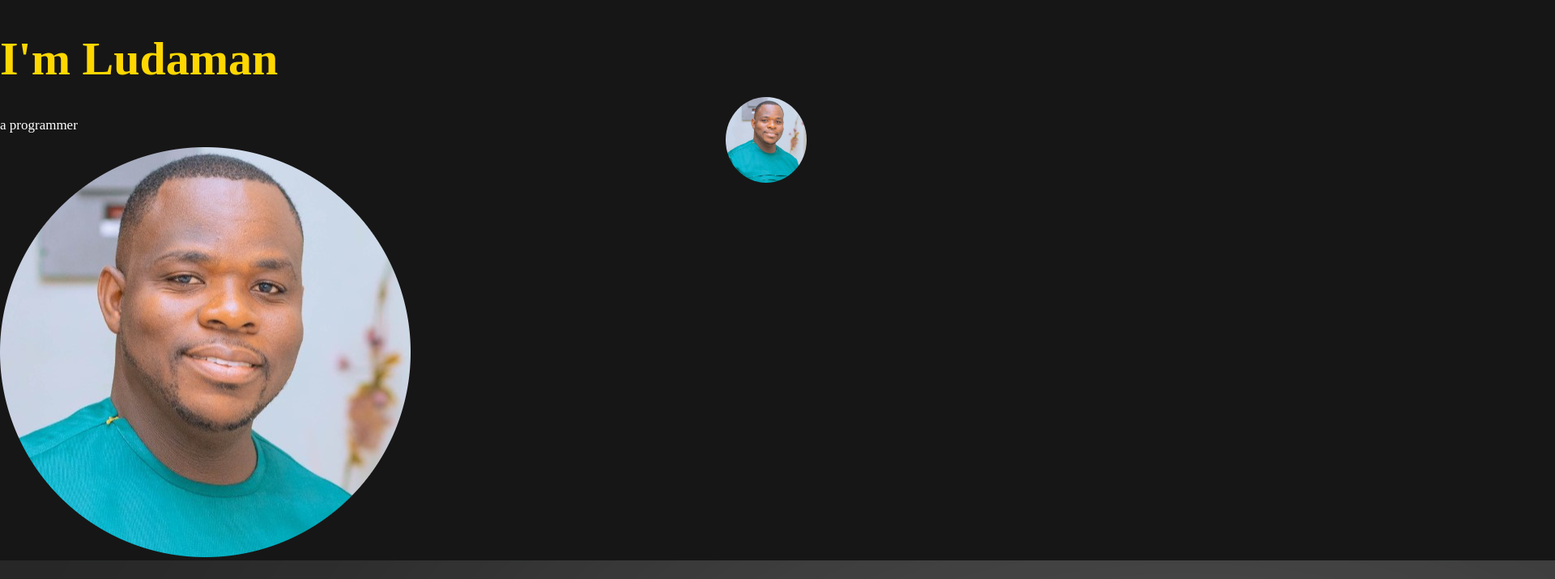
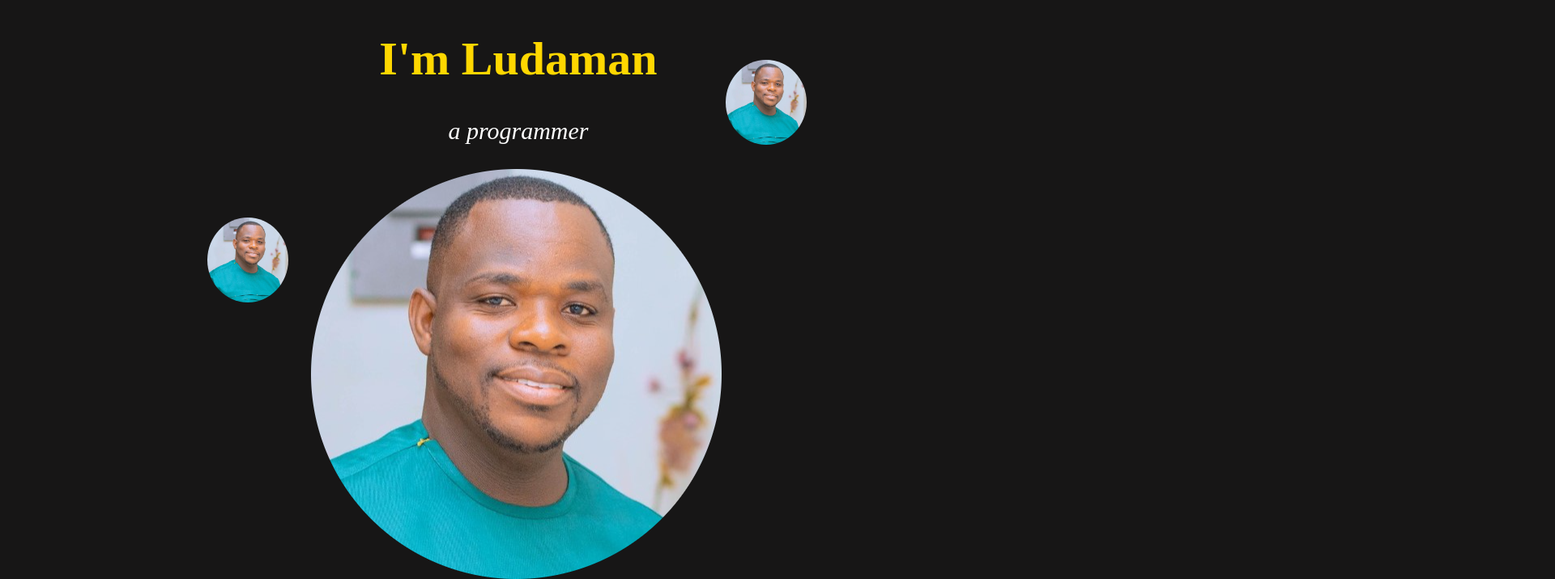
Before and after one commit to ludaman90/udemy-web-development, a plain HTML site: page HTML - Personal Site/auxiliary.html in a window 1280 px wide. Shown: the top 716 px of the page at 81% size, 1920 px wide, since content can reach past the window. Drawn offline with Linux system fonts and the light colour scheme.

Commit message:
Personal Webpage

```diff
--- a/HTML - Personal Site/CSS/styles.css
+++ b/HTML - Personal Site/CSS/styles.css
@@ -199,12 +199,42 @@ hr{
 
 /* Udemy page */
 
+.aux-top-container{
+  position: relative;
+}
+
 .aux-top-image{
   width: 100px;
   height: auto;
   border-radius: 50%;
   object-fit: cover;
   position: absolute;
-  top: 15%;
+  top: 35px;
   left: 70%;
 }
+
+.aux-intro{
+  text-align: center;
+}
+
+.aux-subintro{
+  text-align: center;
+  font-style: italic;
+  font-size: 30px;
+}
+
+.aux-bottom-image{
+  width: 100px;
+  height: auto;
+  border-radius: 50%;
+  object-fit: cover;
+  position: absolute;
+  top: 230px;
+  left: 20%;
+}
+
+
+.aux-fill-image{
+  position: absolute;
+  left: 30%;
+}
--- a/HTML - Personal Site/auxiliary.html
+++ b/HTML - Personal Site/auxiliary.html
@@ -9,14 +9,20 @@
   <body>
     <div class="aux-top-container">
       <img class="aux-top-image" src="images/David 3.jpg" alt="hm-img1" />
-      <h1>I'm Ludaman</h1>
-      <p>a <span class="aux-pro">pro</span>grammer</p>
-      <img class="aux-bottom-image" src="images/David 4.png" alt="hm-img2" />
-      <img
+      <h1 class="aux-intro">I'm Ludaman</h1>
+      <p class="aux-subintro">a programmer</p>
+      <img class="aux-bottom-image" src="images/David 3.jpg" alt="hm-img2" />
+        <img
         class="aux-fill-image"
-        src="images/SALES CHART 1.png"
+        src="images/David 4.png"
         alt="hm-img3"
       />
     </div>
+    <div class="aux-middle-container">
+
+    </div>
+    <div class="aux-bottom-container">
+
+    </div>
   </body>
 </html>
```
